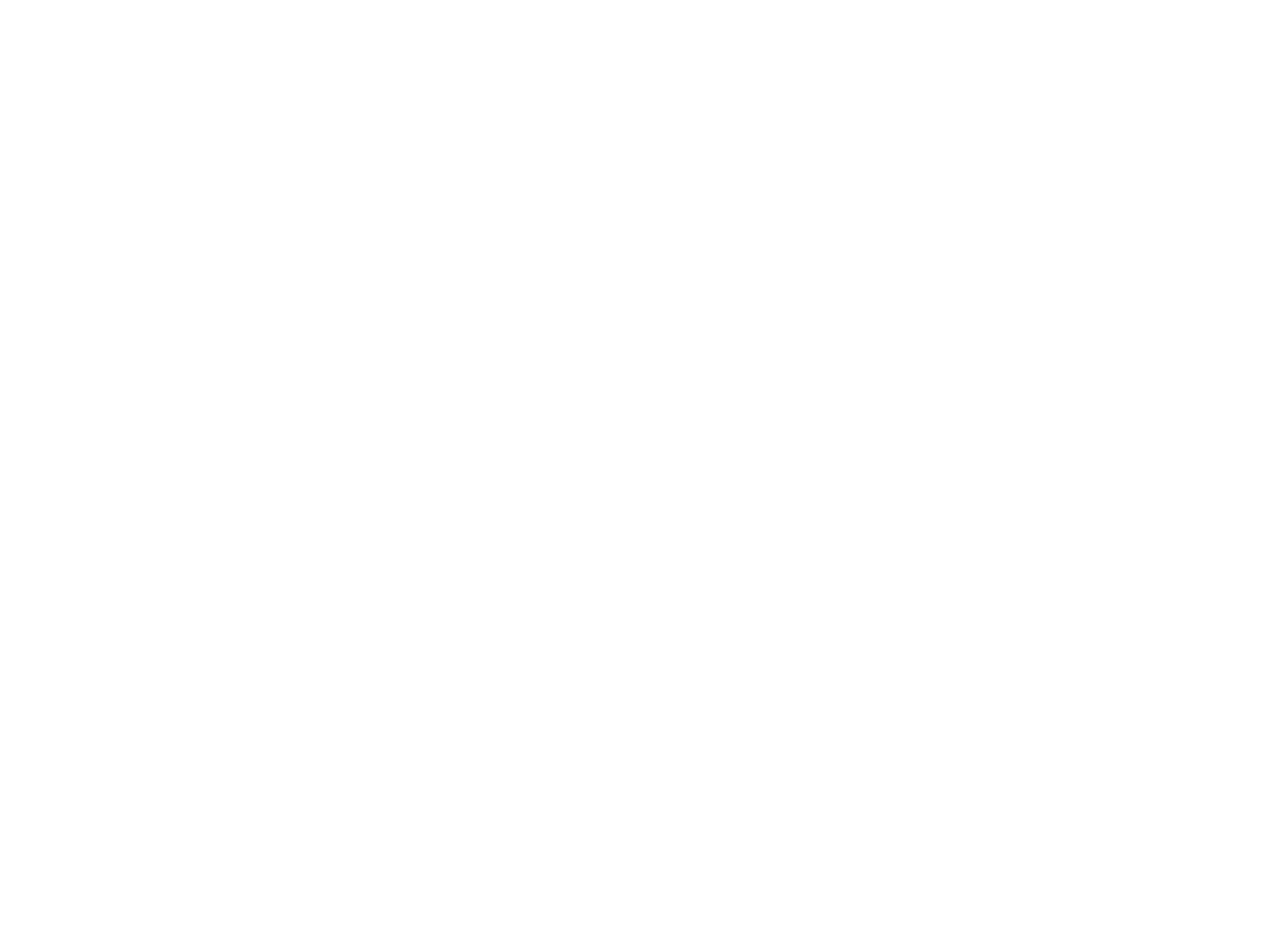
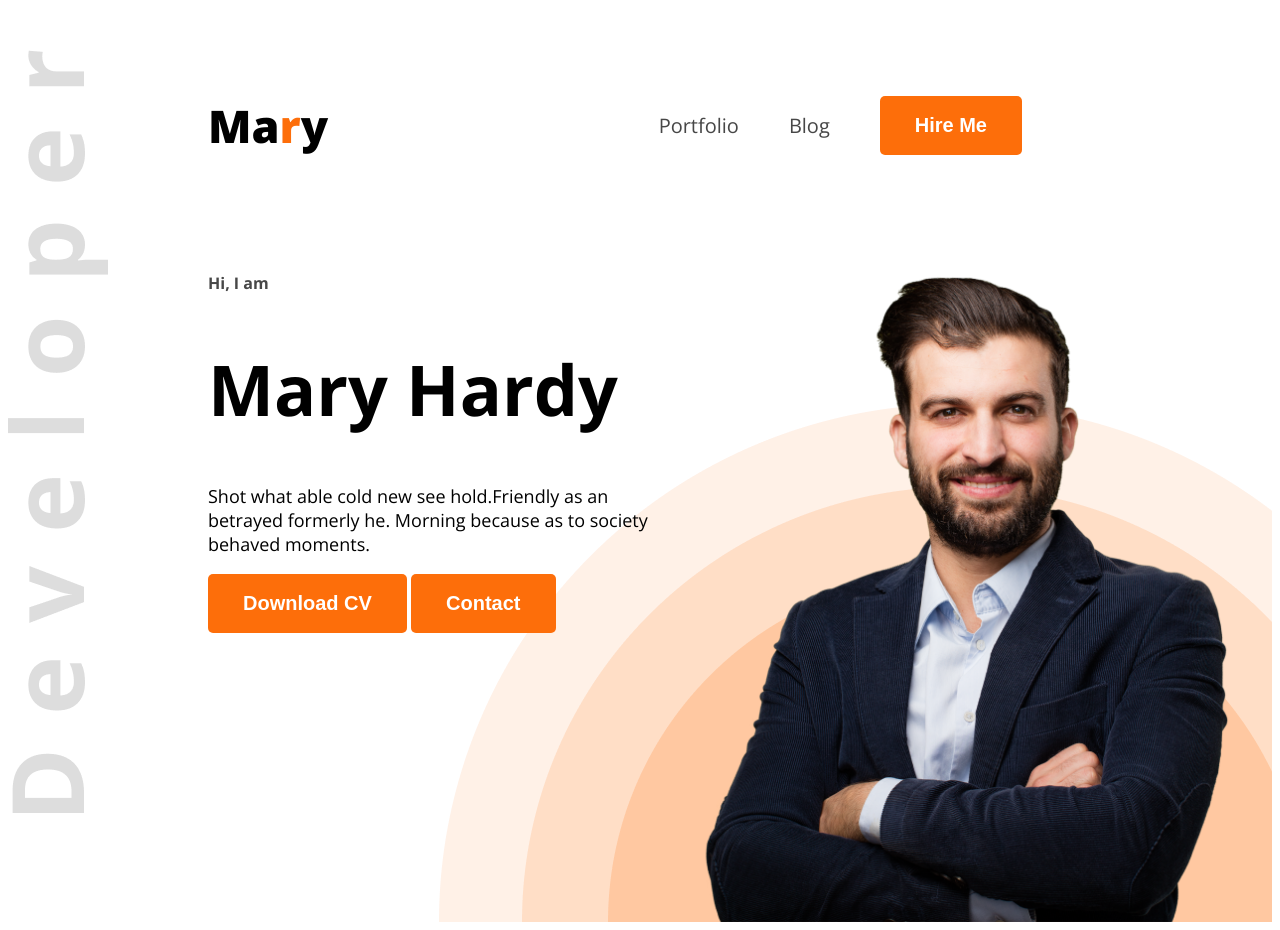
Before and after one commit to Sting427/web-dev-portfolio, a plain HTML site: page index.html in a window 1280 px wide. Before the commit the page ends 800 px from the top, so only its background shows below. Drawn offline with nearby package versions, Linux system fonts and the light colour scheme.

Commit message:
added commit

```diff
--- a/index.html
+++ b/index.html
@@ -4,10 +4,37 @@
     <meta charset="UTF-8">
     <meta name="viewport" content="width=device-width, initial-scale=1.0">
     <title>Web Developer portfolio</title>
+    <link rel="preconnect" href="https://fonts.googleapis.com">
+<link rel="preconnect" href="https://fonts.gstatic.com" crossorigin>
+<link href="https://fonts.googleapis.com/css2?family=Open+Sans:ital,wght@0,300..800;1,300..800&display=swap" rel="stylesheet">
+    <link rel="stylesheet" href="styles/portfoli.css">
 </head>
-<body>
-    <header>
-
+<body class="open-sans-normal">
+    <header class="header">
+        <nav>
+            <h3 class="nav-title">Ma<span class="text-primary">r</span>y</h3>
+            <ul>
+                <li><a class="dark-2" href="">Portfolio</a></li>
+                <li><a class="dark-2" href="">Blog</a></li>
+                <li><a class="dark-2" href=""><button class="btn-primary">Hire Me</button></a></li>
+            </ul>
+        </nav>
+        <!-- .banner(erpor emmet tab kortey hobey) -->
+         <div class="banner">
+            <div class="banner-content">
+             <div class="h4">
+                <h4 class="banner-geeting dark-2">Hi, I  am</h4>
+                <h1 class="banner-title">Mary Hardy</h1>
+                <!-- p.banner-description(erpor emmet tab krbo) -->
+                <p class="banner-description">
+                    Shot what able cold new see hold.Friendly as an betrayed formerly he. Morning because as to society behaved moments.
+                </p>
+                <button class="btn-primary">Download CV</button>
+                <button class="btn-primary">Contact</button>
+             </div>
+            </div>
+            <img class="banner-profile-pic" src="images/hardy.png" alt="">
+         </div>
     </header>
     <main>
 
--- /dev/null
+++ b/styles/portfoli.css
@@ -0,0 +1,80 @@
+
+
+.open-sans-normal {
+  font-family: "Open Sans", serif;
+  font-optical-sizing: auto;
+
+  font-style: normal;
+  font-variation-settings:
+    "wdth" 100;
+}
+/* shared style */
+.text-primary{
+    color: #FD6E0A;
+}
+.dark-2{
+     color: #474747;
+}
+/* Nav styles */
+nav{
+    display: flex;
+    align-items: center;
+    justify-content: space-between;
+    margin: 50px 200px;
+}
+.nav-title{
+    font-weight: 800;
+    font-size: 45px;
+}
+nav ul li{
+    list-style: none;
+    margin-right: 50px;
+}
+nav li a{
+    text-decoration: none;
+    font-size: 20px;
+}
+nav ul{
+    display: flex;
+    align-items: center;
+
+}
+.btn-primary{
+     background-color: #FD6E0A;
+     border: 0px;
+     font-weight: bold;
+     font-size: 20px;
+     color: white;
+     padding: 18px 35px;
+     border-radius: 5px;
+}
+/* font styles */
+.banner-greeting{
+    font-weight: 600x;
+    font-size: 45px;
+}
+.banner-title{
+    font-weight: bold;
+    font-size: 70px;
+}
+.banner-description{
+    font-size: 18px;
+}
+.banner-profile-pic{
+    width: 580px;
+
+}
+.banner{
+    display: flex;
+    justify-content: space-between;
+    margin: 0 35px 0 200px;
+}
+.banner-content{
+    max-width: 580px;
+
+}
+.header{
+    background-image: url(../images/developer.png), url(../images/header_bg.png);
+    background-repeat: no-repeat;
+    background-position: top left, bottom right;
+}
```
